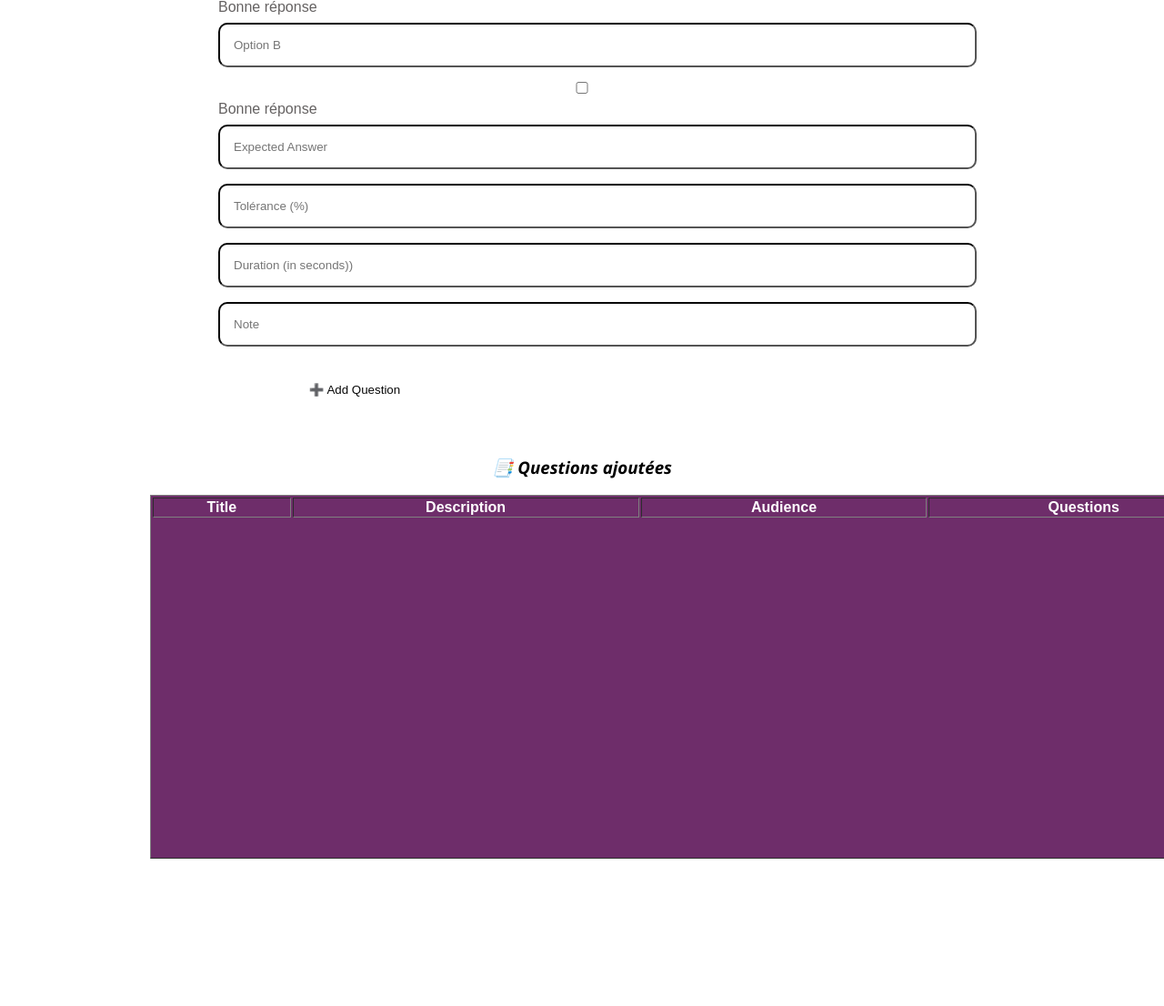
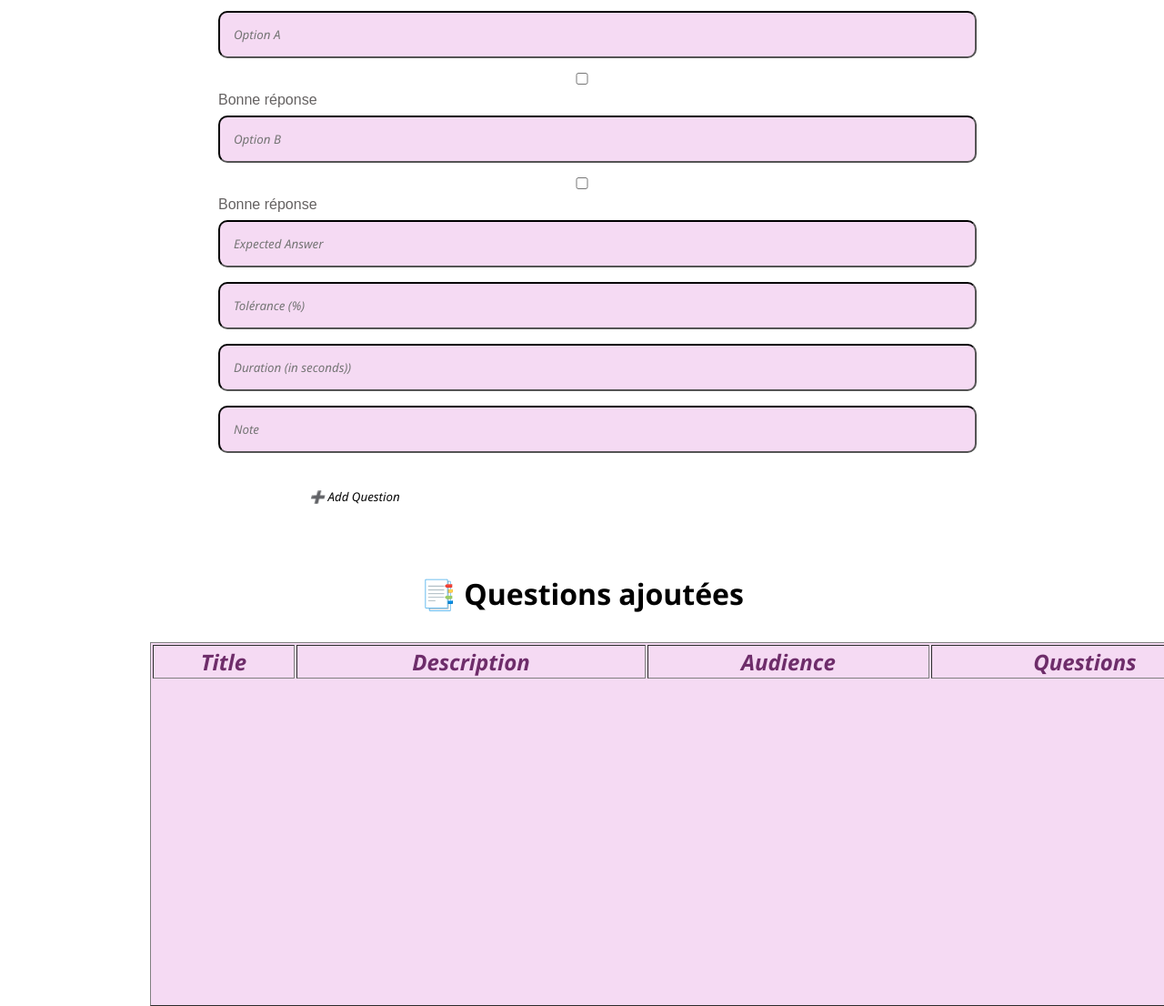
Before and after one commit to groupe-AN/projetMIP4, a website: page front-end/teacher.html in a window 1280 px wide. Shown: the part 991-2097 px from the top of the page at 91% size. Before the commit the page ends 1955 px from the top, so only its background shows below. Drawn offline with Linux system fonts and the light colour scheme.

Commit message:
Update teacher.css

```diff
--- a/front-end/teacher.css
+++ b/front-end/teacher.css
@@ -24,8 +24,9 @@ body {
   h3{
     color: #000;
     font-family:'Segoe UI', Tahoma, Geneva, Verdana, sans-serif;
-    font-style: italic;
+
     text-align: center;
+    font-size: 2rem;
   }
   p{
     text-align: center;
@@ -46,9 +47,11 @@ body {
   input, textarea, select, button {
     width: 100%;
     padding: 15px;
+    font-style: italic;
+    font-family: 'Segoe UI', Tahoma, Geneva, Verdana, sans-serif;
     margin: 8px 0;
     border-radius: 10px;
-    background:#fff;
+    background:#f5daf3;
     border-color: #000;
   }
 
@@ -65,7 +68,7 @@ body {
   }
 
   button:hover {
-    background: #000;
+    background: #f5daf3;
   }
   #questionList {
     list-style: none;
@@ -102,7 +105,10 @@ body {
     height: 400px;
     width: 1200px;
     margin-left: 145px;
-    color: #fff;
-    background-color: #6e2d6a;
+    color: #6e2d6a;
+    font-size:1.5rem;
+    font-style: italic;
+    font-family: 'Segoe UI', Tahoma, Geneva, Verdana, sans-serif;
+    background-color: #f5daf3;
 
   }
```
